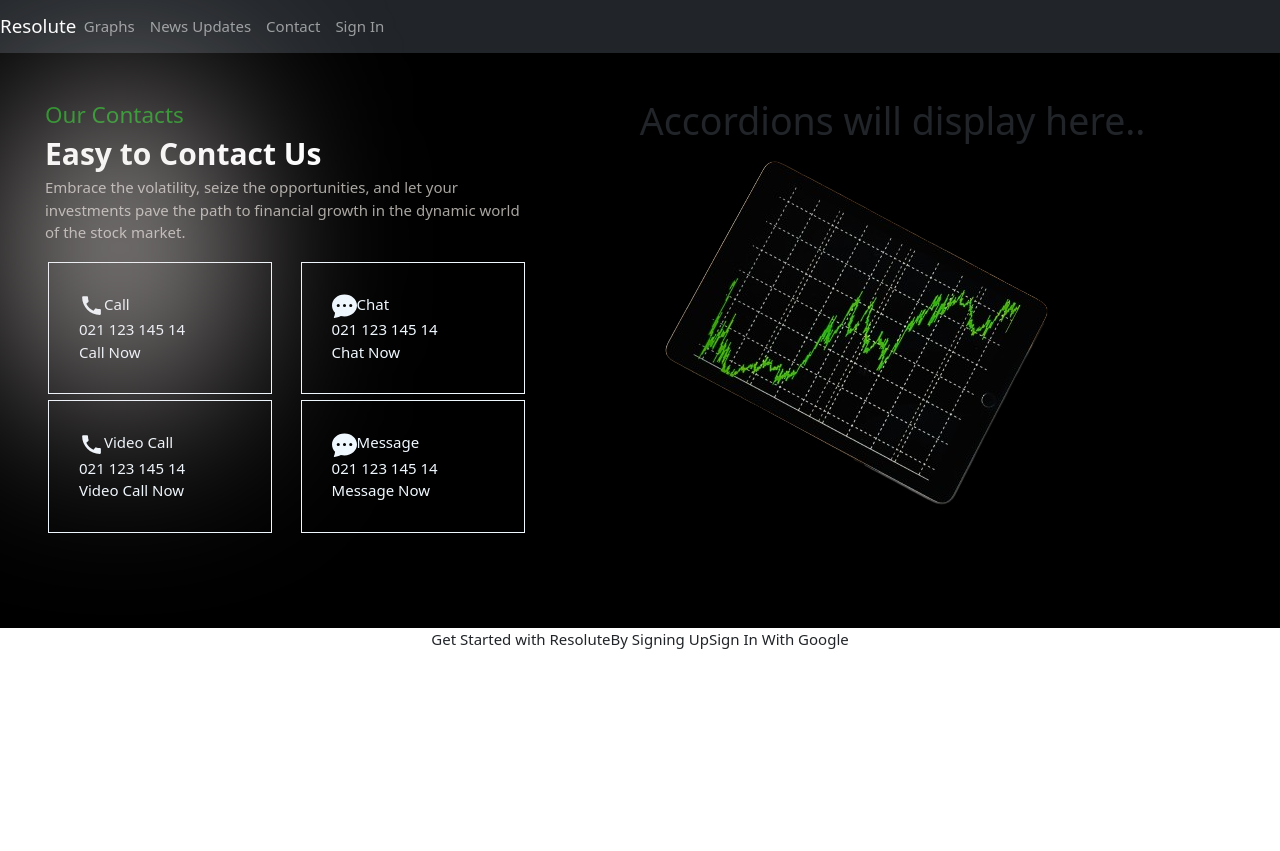
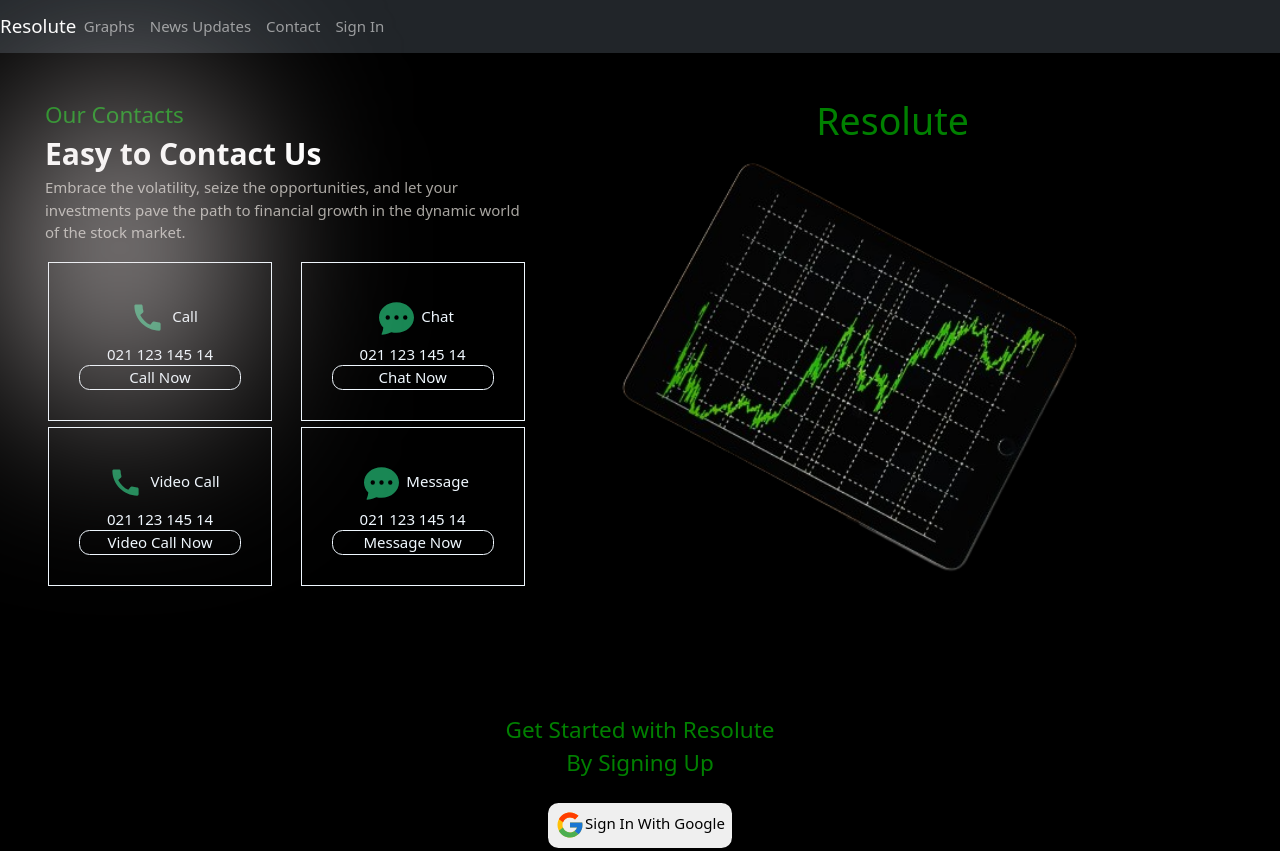
Before and after one commit to DanielCabador/react-project2, a React (Vite) app: page /contact in a window 1280 px wide. Before the commit the page ends 800 px from the top, so only its background shows below. Built offline with nearby package versions, Linux system fonts and the light colour scheme.

Commit message:
Added Style to contactPage.

```diff
--- a/src/component/Contact.css
+++ b/src/component/Contact.css
@@ -38,3 +38,52 @@
   margin: 0.2rem;
   color: aliceblue;
 }
+
+.icon-button {
+  border: 1px solid;
+  border-radius: var(--button-border-radius);
+  transition: all 300ms ease-in;
+}
+
+.icon-button:hover {
+  scale: 1.1;
+  background-color: rgb(77, 215, 77);
+  color: black;
+}
+
+/* right side */
+
+.right-section-image {
+  width: 100%;
+}
+
+.right-section-header {
+  z-index: 99;
+  color: aliceblue;
+  color: green;
+}
+
+/* bottom part */
+
+.get-started-wrapper {
+  color: aliceblue;
+  font-weight: 500;
+  background: #000;
+}
+
+.get-started-text-wrapper {
+  background: #000;
+  font-size: 1.5rem;
+  color: green;
+}
+
+.get-started-button {
+  border-radius: var(--button-border-radius);
+  border: none;
+  font-weight: 500;
+  transition: all 300ms ease-in;
+}
+
+.get-started-button:hover {
+  scale: 1.1;
+}
--- a/src/component/Contact.jsx
+++ b/src/component/Contact.jsx
@@ -1,6 +1,8 @@
 // REACT ICONS
 import { MdCall } from "react-icons/md";
 import { BsFillChatDotsFill } from "react-icons/bs";
+import { FcGoogle } from "react-icons/fc";
+
 // CSS
 import "./Contact.css";
 
@@ -23,61 +25,76 @@ const Contact = () => {
             </div>
             <div className=" mt-3 ">
               <div className="row">
-                <div className="col-md-6">
+                <div className="col-md-6 text-center">
                   <div className="contact-icon-wrapper">
-                    <MdCall size={25} />
+                    <MdCall size={35} className="m-2 text-success" />
                     <span>Call</span>
                     <br />
                     <span>021 123 145 14</span>
-                    <div>Call Now</div>
+                    <div className="icon-button">Call Now</div>
                   </div>
                 </div>
 
-                <div className="col-md-6 icon-wrapper">
+                <div className="col-md-6  text-center">
                   <div className="contact-icon-wrapper">
-                    <BsFillChatDotsFill size={25} />
+                    <BsFillChatDotsFill
+                      size={35}
+                      className="m-2 text-success"
+                    />
                     <span>Chat</span>
                     <br />
                     <span>021 123 145 14</span>
-                    <div>Chat Now</div>
+                    <div className="icon-button">Chat Now</div>
                   </div>
                 </div>
               </div>
               <div className="row">
-                <div className="col-md-6">
+                <div className="col-md-6 text-center">
                   <div className="contact-icon-wrapper">
-                    <MdCall size={25} />
+                    <MdCall size={35} className="m-2 text-success" />
                     <span>Video Call</span>
                     <br />
                     <span>021 123 145 14</span>
-                    <div>Video Call Now</div>
+                    <div className="icon-button">Video Call Now</div>
                   </div>
                 </div>
-                <div className="col-md-6">
+                <div className="col-md-6 text-center">
                   <div className="contact-icon-wrapper">
-                    <div className="p2">
-                      {" "}
-                      <BsFillChatDotsFill size={25} />
+                    <div className="">
+                      <BsFillChatDotsFill
+                        size={35}
+                        className="m-2 text-success"
+                      />
                       <span>Message</span>
                       <br />
                       <span>021 123 145 14</span>
                     </div>
-                    <div>Message Now</div>
+                    <div className="icon-button">Message Now</div>
                   </div>
                 </div>
               </div>
             </div>
           </div>
-          <div className="col-md-7 text-center accordion-column">
-            <h1 className="text-center">Accordions will display here..</h1>
-            <img src="./public/contact-image.png" alt="" />
+          <div className="col-md-7 text-center right-section-wrapper">
+            <h1 className="text-center right-section-header">Resolute</h1>
+            <img
+              src="./public/contact-image.png"
+              alt=""
+              className="right-section-image"
+            />
           </div>
         </div>
       </div>
-      <div className="text-center">
-        <span>Get Started with Resolute</span>
-        <span>By Signing Up</span>
-        <span>Sign In With Google</span>
+      <div className="text-center p-1 get-started-wrapper">
+        <div className="get-started-text-wrapper">
+          <span>Get Started with Resolute</span> <br />
+          <span>By Signing Up</span>
+        </div>
+        <br />
+        <button className="text-center p-2 get-started-button ">
+          <FcGoogle size={30} />
+          Sign In With Google
+        </button>
       </div>
     </>
   );
```
